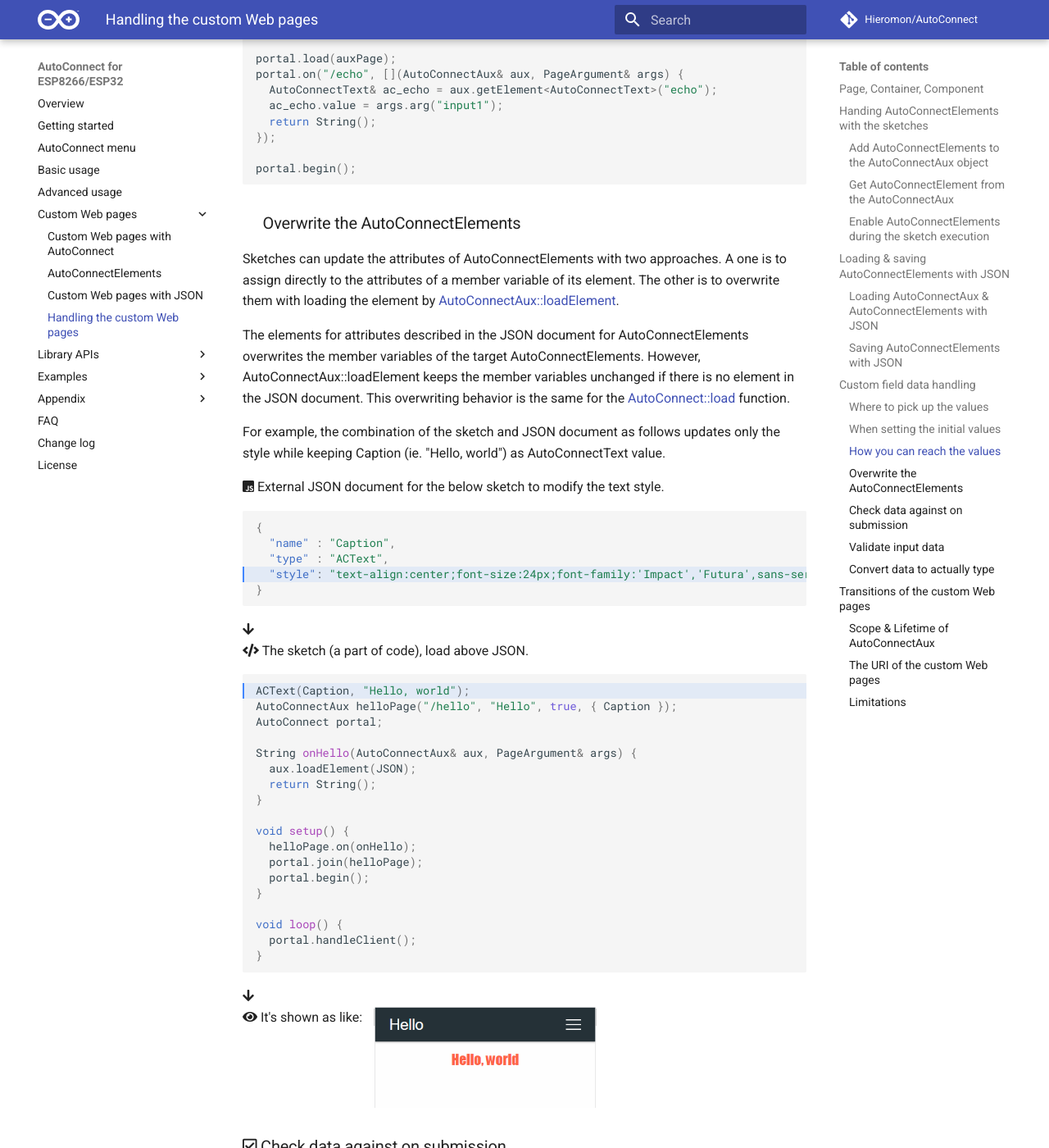
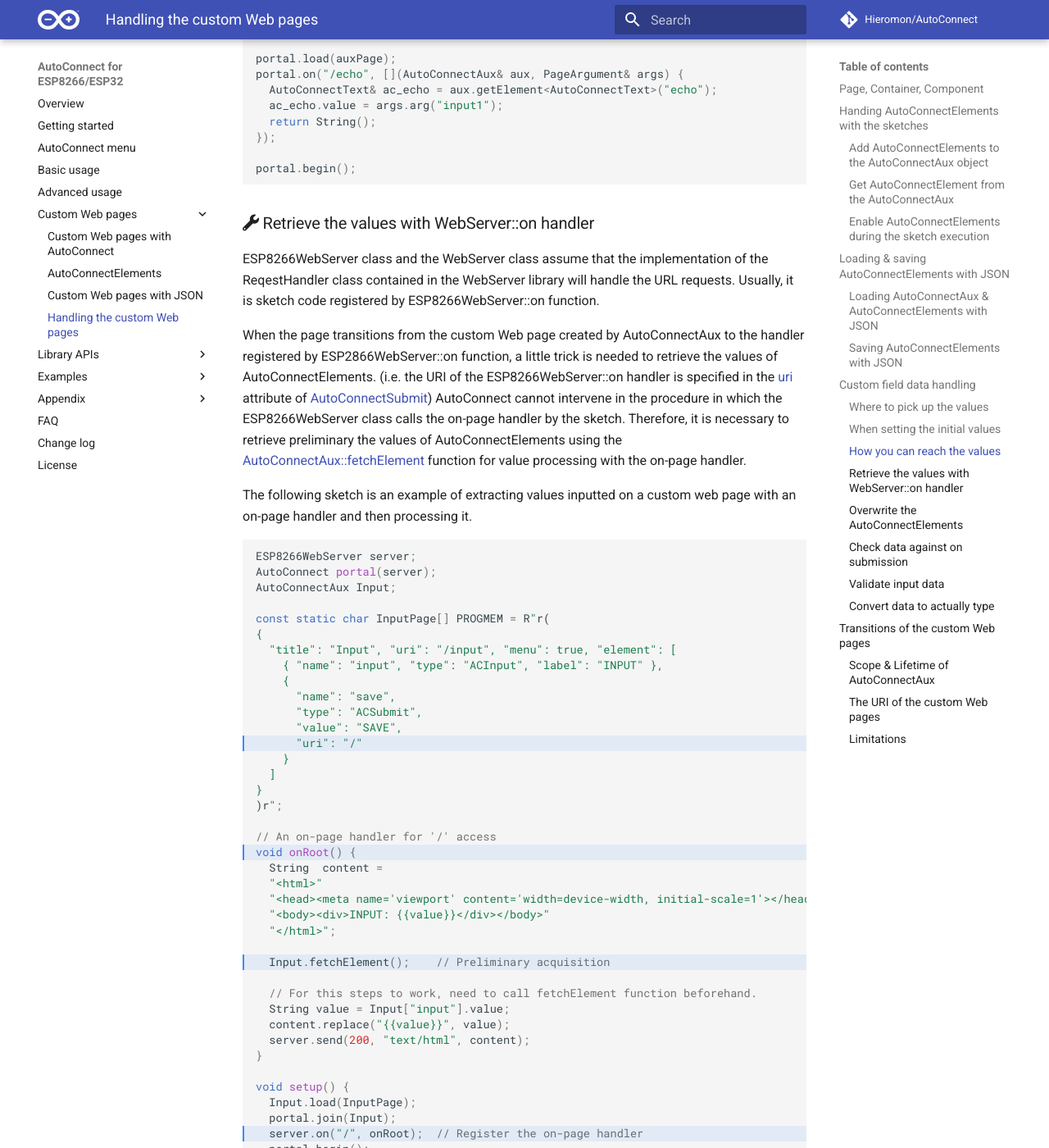
Before and after one commit to Hieromon/AutoConnect, an MkDocs documentation site: the page built from mkdocs/achandling.md, in a window 1280 px wide and 1400 px high, scrolled down 15036 px. Shown: the whole window at 82% size. Built offline with MkDocs 1.6.1 and Material for MkDocs 9.7.7, drawn with Linux system fonts in a browser that asks for light colours; nearby versions of some CDN libraries; comment, search, counter and statistics services are not loaded; some of the changed text lies outside the part shown.

Commit message:
Dcumentation for fetchElement function

````diff
--- a/mkdocs/achandling.md
+++ b/mkdocs/achandling.md
@@ -594,6 +594,61 @@
 portal.begin();
 ```
 
+### <i class="fa fa-wrench"></i> Retrieve the values with WebServer::on handler
+
+ESP8266WebServer class and the WebServer class assume that the implementation of the ReqestHandler class contained in the WebServer library will handle the URL requests. Usually, it is sketch code registered by ESP8266WebServer::on function.
+
+When the page transitions from the custom Web page created by AutoConnectAux to the handler registered by ESP2866WebServer::on function, a little trick is needed to retrieve the values of AutoConnectElements. (i.e. the URI of the ESP8266WebServer::on handler is specified in the [uri](acelements.md#uri) attribute of [AutoConnectSubmit](acelements.md#autoconnectsubmit)) AutoConnect cannot intervene in the procedure in which the ESP8266WebServer class calls the on-page handler by the sketch. Therefore, it is necessary to retrieve preliminary the values of AutoConnectElements using the [AutoConnectAux::fetchElement](apiaux.md#fetchelement) function for value processing with the on-page handler.
+
+The following sketch is an example of extracting values inputted on a custom web page with an on-page handler and then processing it.
+
+```cpp hl_lines="13 20 27 38"
+ESP8266WebServer server;
+AutoConnect portal(server);
+AutoConnectAux Input;
+
+const static char InputPage[] PROGMEM = R"r(
+{
+  "title": "Input", "uri": "/input", "menu": true, "element": [
+    { "name": "input", "type": "ACInput", "label": "INPUT" },
+    {
+      "name": "save",
+      "type": "ACSubmit",
+      "value": "SAVE",
+      "uri": "/"
+    }
+  ]
+}
+)r";
+
+// An on-page handler for '/' access
+void onRoot() {
+  String  content =
+  "<html>"
+  "<head><meta name='viewport' content='width=device-width, initial-scale=1'></head>"
+  "<body><div>INPUT: {{value}}</div></body>"
+  "</html>";
+
+  Input.fetchElement();    // Preliminary acquisition
+
+  // For this steps to work, need to call fetchElement function beforehand.
+  String value = Input["input"].value;
+  content.replace("{{value}}", value);
+  server.send(200, "text/html", content);
+}
+
+void setup() {
+  Input.load(InputPage);
+  portal.join(Input);
+  server.on("/", onRoot);  // Register the on-page handler
+  portal.begin();
+}
+
+void loop() {
+  portal.handleClient();
+}
+```
+
 ### <i class="fa fa-wpforms"></i> Overwrite the AutoConnectElements
 
 Sketches can update the attributes of AutoConnectElements with two approaches. A one is to assign directly to the attributes of a member variable of its element. The other is to overwrite them with loading the element by [AutoConnectAux::loadElement](apiaux.md#loadelement).
````
Also changed, not shown: README.md (+1 -0 lines), mkdocs/apiaux.md (+7 -0 lines).
